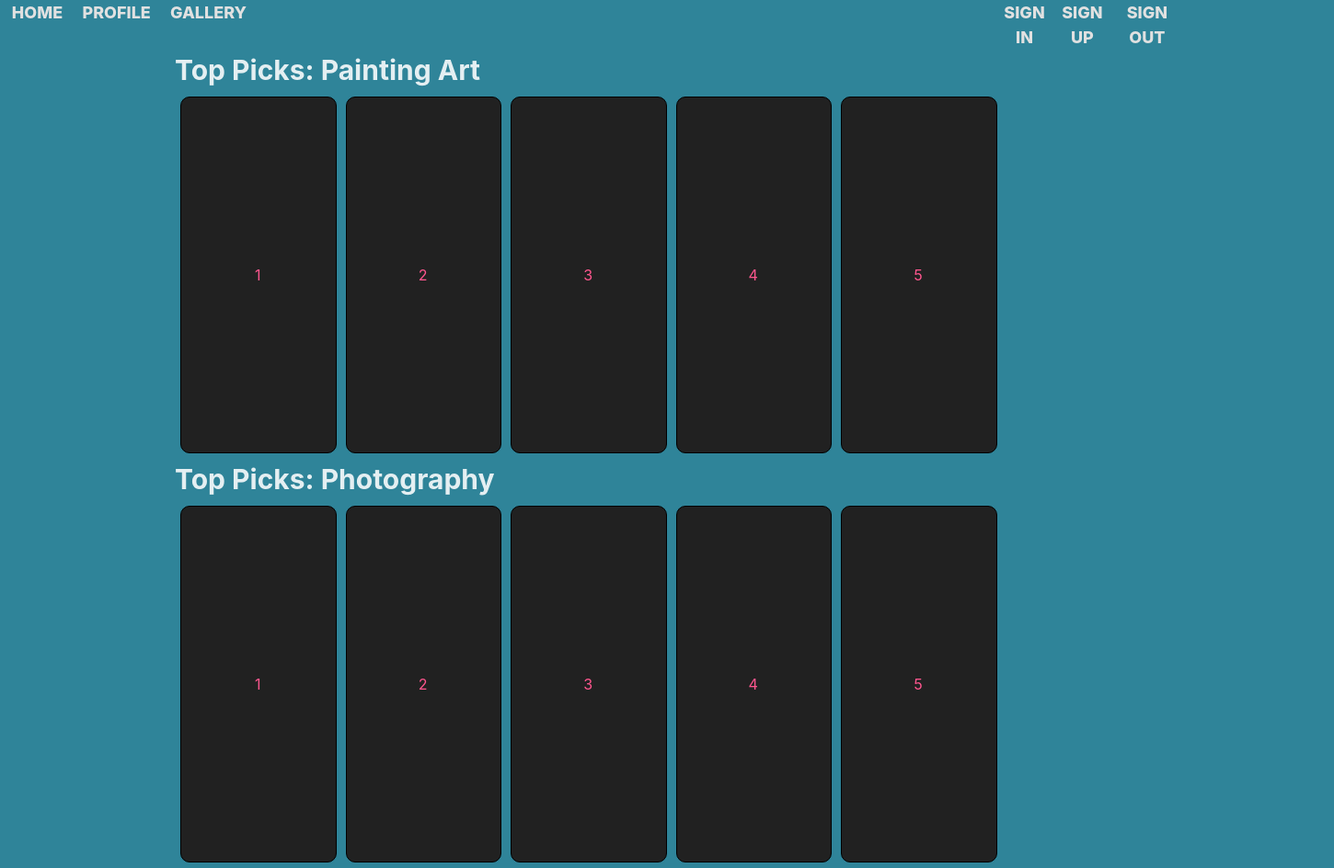
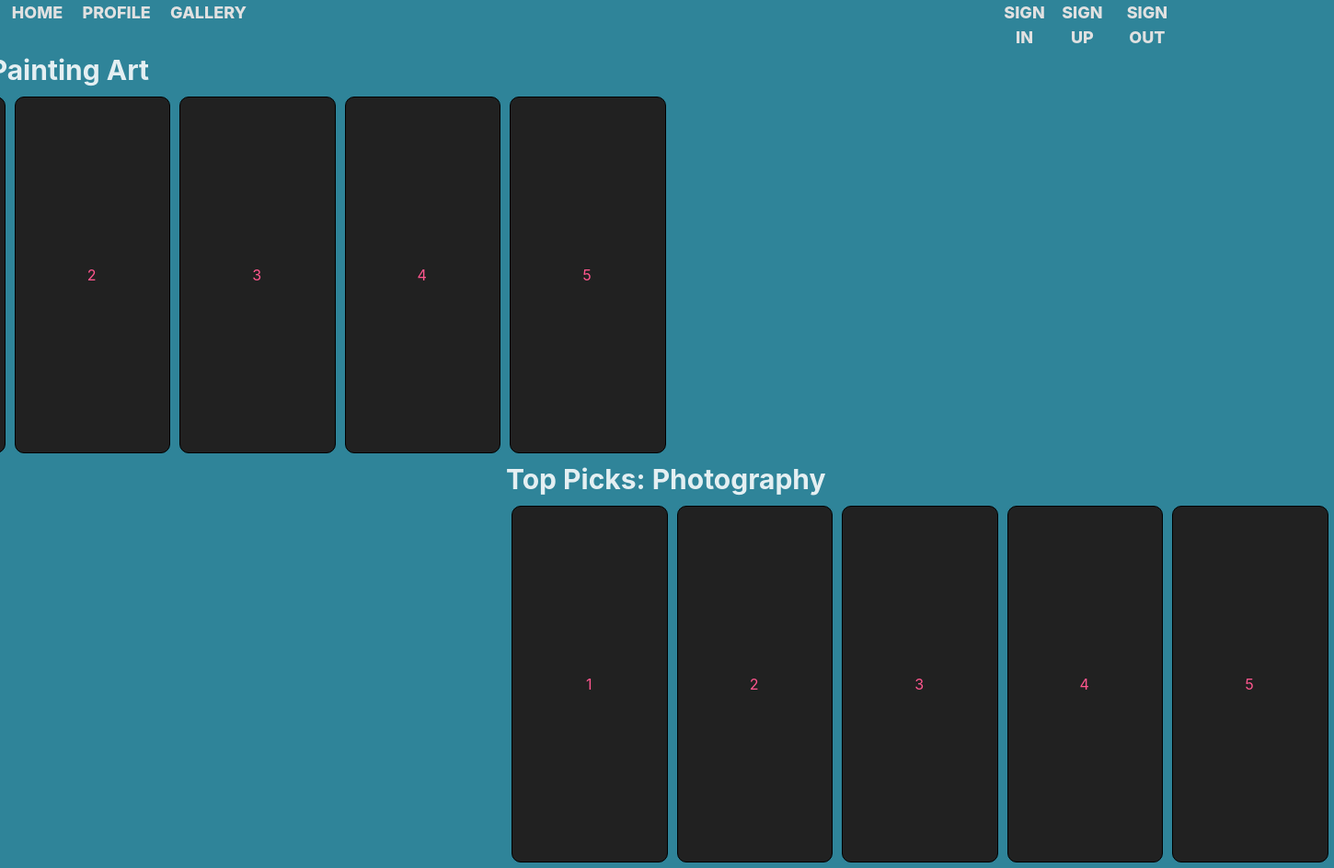
Before and after one commit to LeCurry24/RoseGala, a React (Vite) app: page / in a window 1280 px wide. Shown: the whole page at 92% size, 1450 px wide, since content can reach past the window. Built offline with nearby package versions, Linux system fonts and the light colour scheme.

Commit message:
small styling to home page

```diff
--- a/src/components/Home.module.css
+++ b/src/components/Home.module.css
@@ -4,18 +4,16 @@
 
 }
 
+.artTopPicks{
+    margin-left: -40%;
+}
 
-/* .specialscard{
-    border-radius: 15px;
-    background-color: rgba(0, 0, 0, 0.681);
-    backdrop-filter: blur(6px);
-    width: 800%;
-    height: 460px;
-    margin-top: 20%;
-    display: flex;
-    justify-content: center;
 
-} */
+.photoTopPicks{
+    margin-left: 40%;
+}
+
+
 
 .topPicks{
     font-size: 30px;
--- a/src/components/Home.tsx
+++ b/src/components/Home.tsx
@@ -6,27 +6,13 @@ const Home = () => {
     <>
       <div className={styles.mainContainer}>
         <div className={styles.specialscard}>
+          <div className={styles.artTopPicks}>
           <p className={styles.topPicks}>Top Picks: Painting Art</p>
-          <TopPicks/>
+          <TopPicks/></div>
+          <div className={styles.photoTopPicks}>
           <p className={styles.topPicks}>Top Picks: Photography</p>
-          <TopPicks/>
+          <TopPicks/></div>
         </div>
-      {/* <div>
-        <p>
-          Welcome to Rose Gala, your premier destination for celebrating the
-          diverse world of art through photography, paintings, and drawings. Our
-          gallery app is designed to immerse you in a rich tapestry of creative
-          expression, where every piece tells its own unique story. At Rose
-          Gala, we believe that art is not only for viewing but for
-          experiencing. That’s why we offer features that let you actively
-          engage with the artwork. Cast your vote for your favorite pieces,
-          explore the top picks selected by the community, and curate your
-          personal collection of favorite art. Whether you're an art aficionado
-          or just discovering your artistic tastes, Rose Gala invites you to
-          connect with art in a way that's both interactive and inspiring. Join
-          us on this creative journey and let your appreciation for art shine!
-        </p>
-      </div> */}
       </div>
     </>
   );
```
